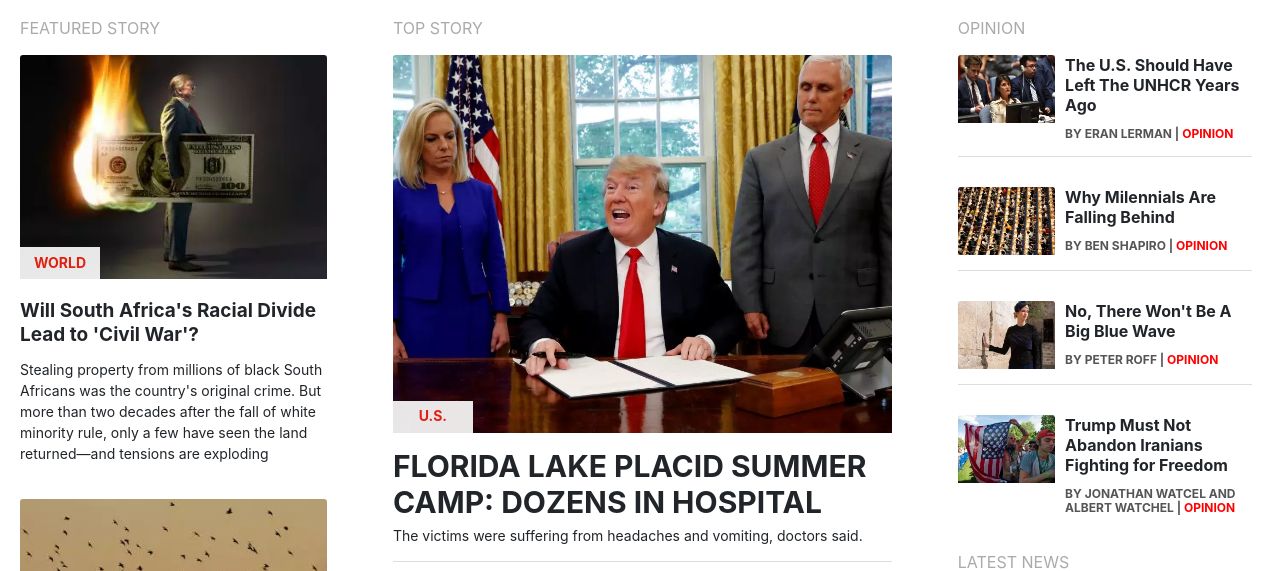
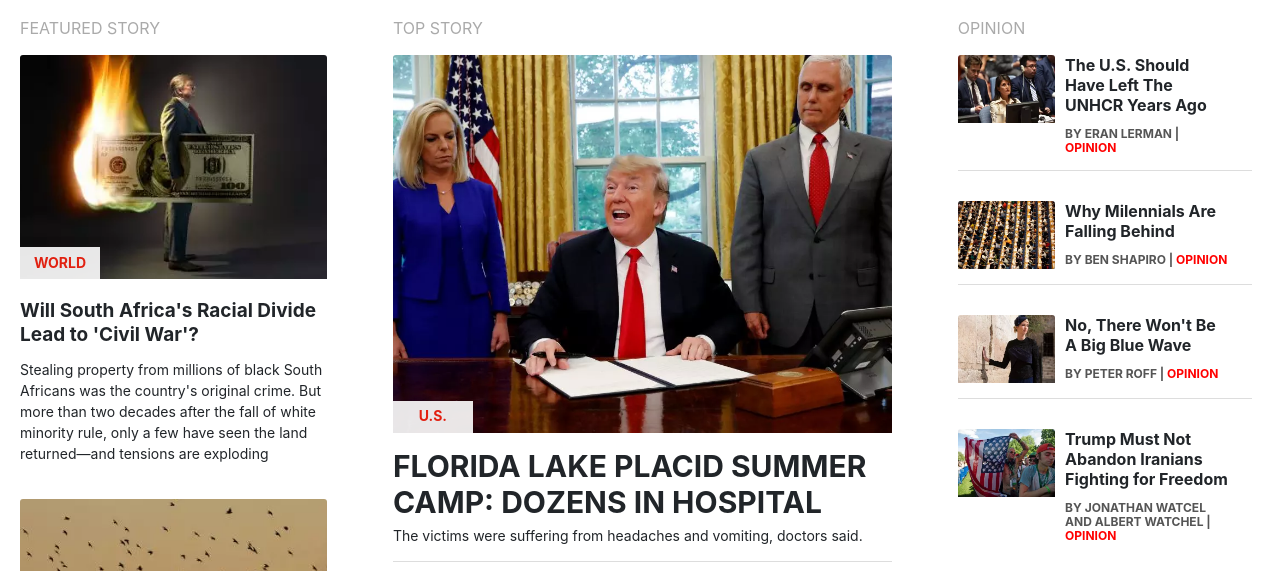
Before and after one commit to ztisaj/The-Odin-Project--Using-Bootstrap, a plain HTML site: page index.html in a window 1280 px wide. Shown: the part 154-725 px from the top of the page. Drawn offline with nearby package versions, Linux system fonts and the light colour scheme; a web font is replaced by a local one.

Commit message:
more twicking

```diff
--- a/style.css
+++ b/style.css
@@ -392,7 +392,7 @@
     flex-direction: column;
     margin-left: 10px;
     margin-top: 15px;
-    width: 16.4vw;
+    width: 13vw;
 }
 
 .righty_title {
@@ -400,7 +400,7 @@
     font-weight: bold;
     line-height: 20px;
     cursor: pointer;
-    width: 15vw;
+    width: 13vw;
 }
 
 .righty_title:hover {
@@ -418,7 +418,7 @@ red {
     line-height: 14px;
     font-weight: bold;
     color: #555;
-    width: 15vw;
+    width: 13vw;
 }
 
 /** sponsor **/
```
